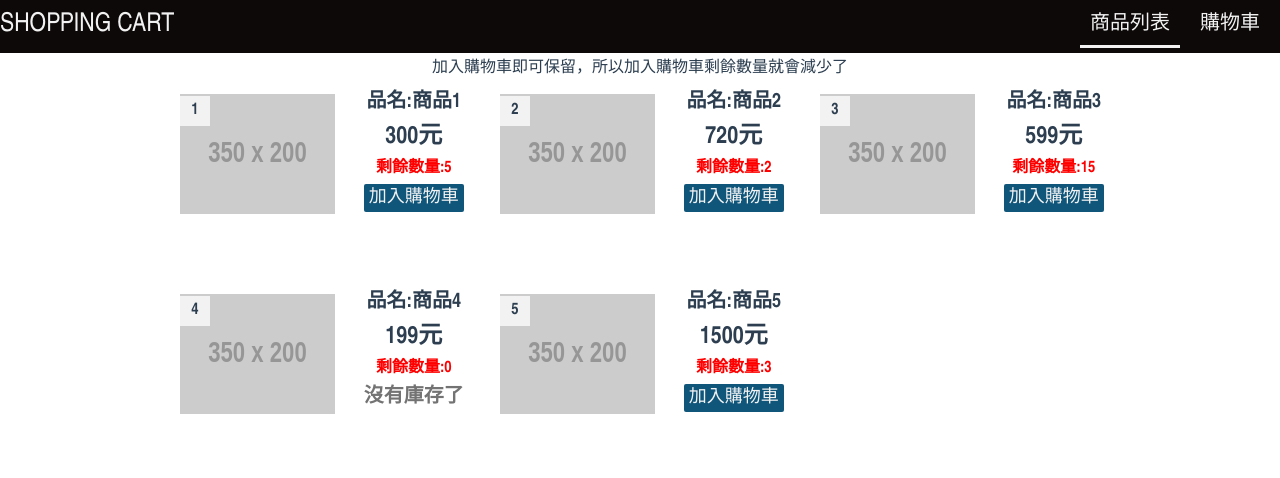
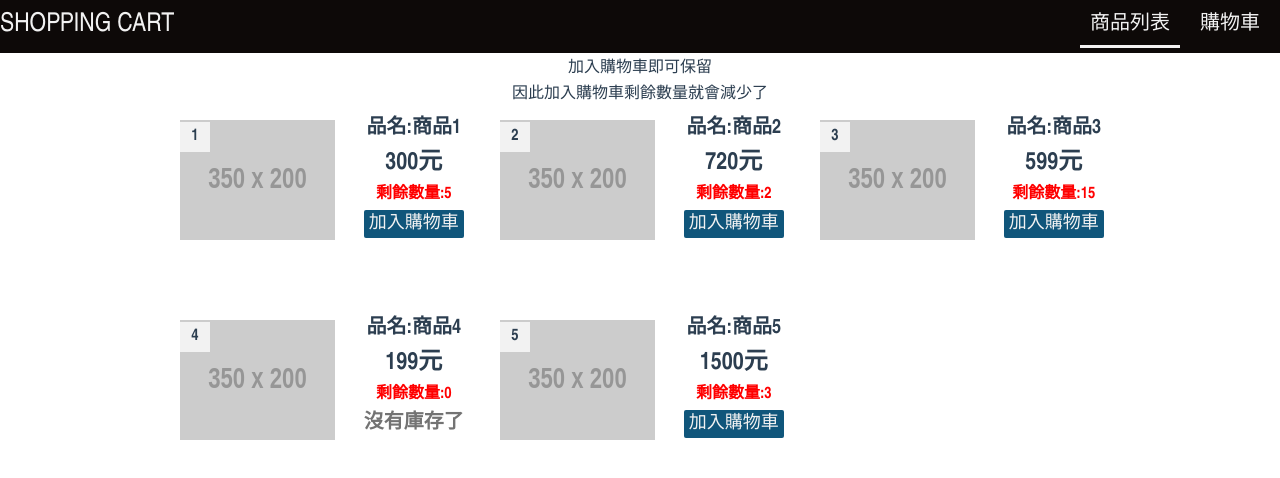
Before and after one commit to pock999/vue-shopcart, a Vue app: page / in a window 1280 px wide. Shown: the top 478 px of the page. Built offline with nearby package versions, Linux system fonts and the light colour scheme.

Commit message:
update some layout

```diff
--- a/src/components/Cart.vue
+++ b/src/components/Cart.vue
@@ -310,9 +310,13 @@ export default {
             }
         }
         #tail{
+            grid-template-columns: 2fr 1fr 1fr;
+            #total{
+                font-size:22px;
+            }
             #payment{
-                font-size: 18px;
-                line-height: 28px;
+                font-size: 20px;
+                line-height: 24px;
             }
         }
     }
--- a/src/components/Shop.vue
+++ b/src/components/Shop.vue
@@ -1,6 +1,6 @@
 <template>
     <div>
-        {{ msg }}
+        <span v-html="msg"></span>
         <ul class="product-list">
             <li v-for="item in shopList" :key="item.id" class="product-item">
                 <div class="product-img-contain">
@@ -27,7 +27,7 @@ export default {
     ],
     data () {
         return {
-            msg:"加入購物車即可保留，所以加入購物車剩餘數量就會減少了"
+            msg:"加入購物車即可保留<br/>因此加入購物車剩餘數量就會減少了"
         }
     },
     methods:{
```
